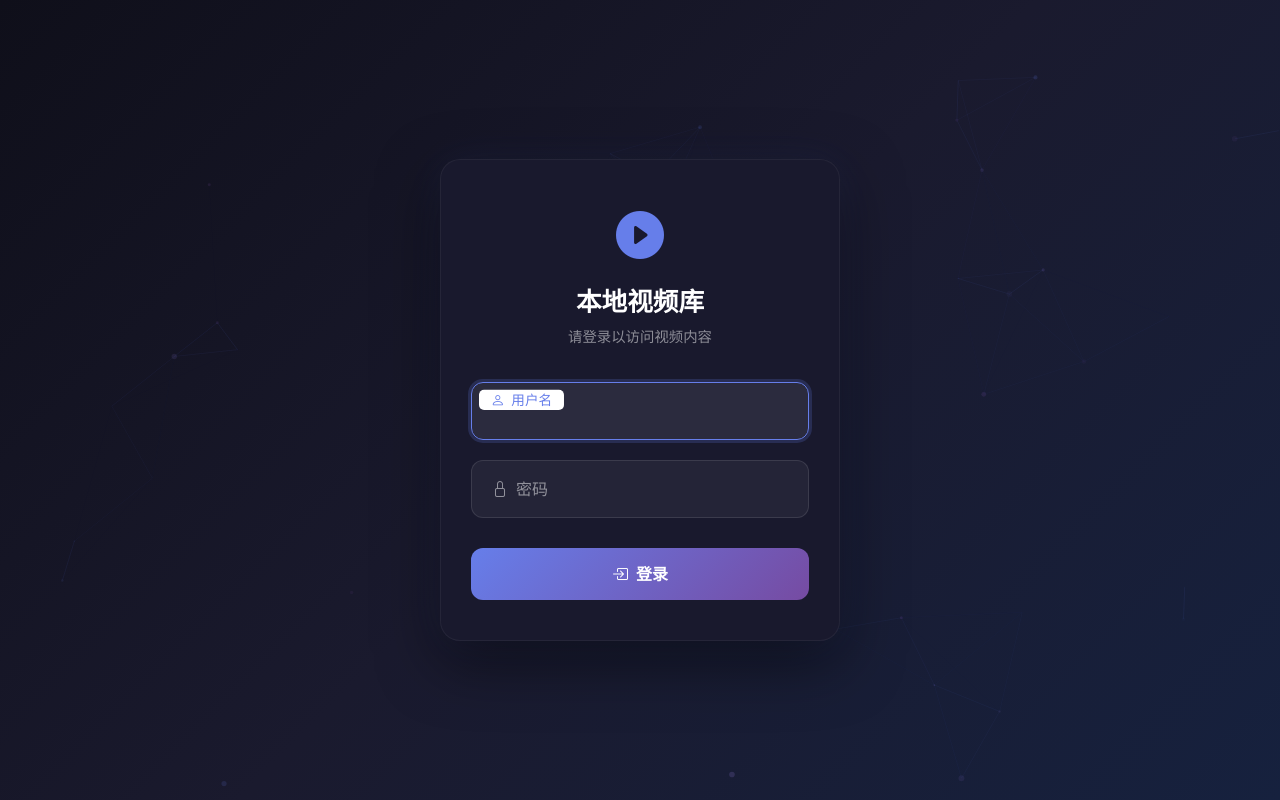
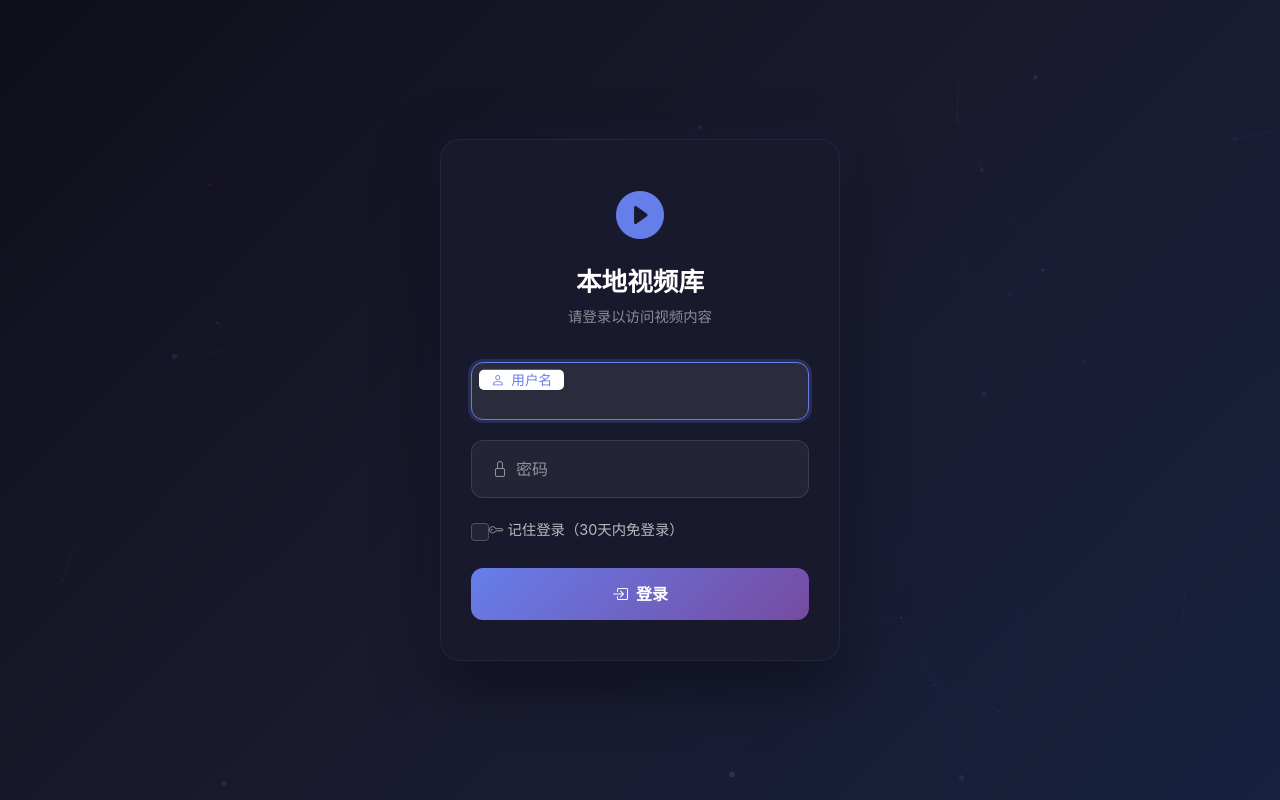
Before and after one commit to Shadowwhcz/Videos-local-server, a FastAPI app: page /login in a window 1280 px wide. Run offline with FastAPI, Linux system fonts and the light colour scheme.

Commit message:
修复session丢失问题并添加"记住登录"功能
问题修复:
1. 多worker模式下session丢失导致翻页跳转登录页
   - 将session存储从内存改为文件存储
   - 每个session保存在独立的pickle文件中
   - 支持跨worker共享session数据

2. 登录页面添加"记住登录"功能
   - 勾选后session有效期30天
   - 不勾选则session有效期7天
   - 使用localStorage保存用户名方便下次登录

技术细节:
- SessionManager支持文件存储，内存缓存+文件持久化
- 每个session包含remember_me字段控制过期时间
- 登录页面添加复选框和相应的CSS样式
- 使用localStorage自动填充上次登录的用户名

```diff
--- a/app.py
+++ b/app.py
@@ -45,6 +45,9 @@ _secret_key = _config.get('auth', 'secret_key', fallback='videoserver-secret-key
 
 # ==================== 服务端 Session 管理 ====================
 # 支持同一账号多设备登录，每个设备有独立的 session
+# 使用文件存储，支持多worker模式
+
+# SESSION_STORAGE_DIR 将在 BASE_DIR 定义后设置
 
 @dataclass
 class UserSession:
@@ -54,29 +57,77 @@ class UserSession:
     created_at: float
     last_active: float
     device_info: str = ""
+    remember_me: bool = False  # 是否记住登录
 
 class SessionManager:
-    """服务端 Session 管理器"""
-
-    def __init__(self, session_expire_hours: int = 24 * 7):  # 默认7天过期
-        self.sessions: Dict[str, UserSession] = {}  # session_id -> UserSession
-        self.user_sessions: Dict[str, List[str]] = {}  # username -> [session_id1, session_id2, ...]
+    """服务端 Session 管理器（文件存储，支持多worker）"""
+
+    def __init__(self, session_expire_hours: int = 24 * 7, remember_days: int = 30, storage_dir: Path = None):
+        self.sessions: Dict[str, UserSession] = {}  # 内存缓存
+        self.user_sessions: Dict[str, List[str]] = {}  # 内存缓存
         self.lock = threading.RLock()
         self.expire_hours = session_expire_hours
-
-    def create_session(self, username: str, device_info: str = "") -> str:
+        self.remember_hours = remember_days * 24  # 记住登录30天
+        self._storage_dir = storage_dir  # 延迟初始化
+
+    @property
+    def storage_dir(self) -> Path:
+        """获取存储目录（延迟初始化）"""
+        if self._storage_dir is None:
+            # 使用默认路径
+            self._storage_dir = Path(__file__).resolve().parent / "sessions"
+        if not self._storage_dir.exists():
+            self._storage_dir.mkdir(parents=True, exist_ok=True)
+        return self._storage_dir
+
+    def _get_session_file(self, session_id: str) -> Path:
+        """获取session文件路径"""
+        return self.storage_dir / f"{session_id}.session"
+
+    def _load_session(self, session_id: str) -> Optional[UserSession]:
+        """从文件加载session"""
+        try:
+            file_path = self._get_session_file(session_id)
+            if file_path.exists():
+                with open(file_path, 'rb') as f:
+                    return pickle.load(f)
+        except Exception as e:
+            print(f"加载session文件失败: {e}")
+        return None
+
+    def _save_session(self, session: UserSession):
+        """保存session到文件"""
+        try:
+            file_path = self._get_session_file(session.session_id)
+            with open(file_path, 'wb') as f:
+                pickle.dump(session, f)
+        except Exception as e:
+            print(f"保存session文件失败: {e}")
+
+    def _delete_session_file(self, session_id: str):
+        """删除session文件"""
+        try:
+            file_path = self._get_session_file(session_id)
+            if file_path.exists():
+                file_path.unlink()
+        except Exception as e:
+            print(f"删除session文件失败: {e}")
+
+    def create_session(self, username: str, device_info: str = "", remember_me: bool = False) -> str:
         """创建新会话，返回 session_id"""
         session_id = secrets.token_urlsafe(32)
         now = time.time()
 
+        session = UserSession(
+            session_id=session_id,
+            username=username,
+            created_at=now,
+            last_active=now,
+            device_info=device_info,
+            remember_me=remember_me
+        )
+
         with self.lock:
-            session = UserSession(
-                session_id=session_id,
-                username=username,
-                created_at=now,
-                last_active=now,
-                device_info=device_info
-            )
             self.sessions[session_id] = session
 
             # 添加到用户的会话列表
@@ -84,19 +135,41 @@ class SessionManager:
                 self.user_sessions[username] = []
             self.user_sessions[username].append(session_id)
 
+        # 保存到文件
+        self._save_session(session)
+
         return session_id
 
     def get_session(self, session_id: str) -> Optional[UserSession]:
         """获取会话信息"""
         with self.lock:
             session = self.sessions.get(session_id)
+
+            # 如果内存中没有，尝试从文件加载
+            if not session:
+                session = self._load_session(session_id)
+                if session:
+                    self.sessions[session_id] = session
+                    # 重建用户会话索引
+                    if session.username not in self.user_sessions:
+                        self.user_sessions[session.username] = []
+                    if session_id not in self.user_sessions[session.username]:
+                        self.user_sessions[session.username].append(session_id)
+
             if session:
+                # 根据remember_me决定过期时间
+                expire_hours = self.remember_hours if session.remember_me else self.expire_hours
+
                 # 检查是否过期
-                if time.time() - session.last_active > self.expire_hours * 3600:
+                if time.time() - session.last_active > expire_hours * 3600:
                     self.delete_session(session_id)
                     return None
-                # 更新最后活跃时间
-                session.last_active = time.time()
+
+                # 更新最后活跃时间（每隔5分钟更新一次，减少IO）
+                if time.time() - session.last_active > 300:
+                    session.last_active = time.time()
+                    self._save_session(session)
+
             return session
 
     def delete_session(self, session_id: str):
@@ -113,6 +186,9 @@ class SessionManager:
                     except ValueError:
                         pass
 
+        # 删除文件
+        self._delete_session_file(session_id)
+
     def delete_user_sessions(self, username: str):
         """删除用户的所有会话（登出所有设备）"""
         with self.lock:
@@ -120,6 +196,10 @@ class SessionManager:
             for sid in session_ids:
                 self.sessions.pop(sid, None)
 
+        # 删除文件
+        for sid in session_ids:
+            self._delete_session_file(sid)
+
     def get_user_session_count(self, username: str) -> int:
         """获取用户的活跃会话数"""
         with self.lock:
@@ -130,28 +210,49 @@ class SessionManager:
         now = time.time()
         expired = []
 
-        with self.lock:
-            for session_id, session in list(self.sessions.items()):
-                if now - session.last_active > self.expire_hours * 3600:
-                    expired.append(session_id)
+        # 扫描文件目录
+        try:
+            for file_path in self.storage_dir.glob("*.session"):
+                try:
+                    with open(file_path, 'rb') as f:
+                        session = pickle.load(f)
+
+                    expire_hours = self.remember_hours if session.remember_me else self.expire_hours
+                    if now - session.last_active > expire_hours * 3600:
+                        expired.append(session.session_id)
+                except:
+                    # 损坏的文件直接删除
+                    expired.append(file_path.stem)
+        except Exception as e:
+            print(f"扫描session文件失败: {e}")
 
         for sid in expired:
             self.delete_session(sid)
 
-# 全局 Session 管理器
-session_manager = SessionManager()
+    def get_expire_seconds(self, remember_me: bool = False) -> int:
+        """获取session过期时间（秒）"""
+        hours = self.remember_hours if remember_me else self.expire_hours
+        return int(hours * 3600)
+
+# 全局 Session 管理器（将在 BASE_DIR 定义后初始化）
+session_manager = None
 
 # 添加 Session 中间件（仅用于存储 session_id）
+# max_age 设置为30天（记住登录的最长时间），实际过期由 SessionManager 控制
 app.add_middleware(
     SessionMiddleware,
     secret_key=_secret_key,
     session_cookie="video_session_id",
-    max_age=60 * 60 * 24 * 7,  # 7天
+    max_age=60 * 60 * 24 * 30,  # 30天（记住登录的最大时长）
     same_site="lax",  # 允许跨站请求但有限制
 )
 
 # 获取项目根目录
 BASE_DIR = Path(__file__).resolve().parent
+
+# 初始化全局 Session 管理器
+SESSION_STORAGE_DIR = BASE_DIR / "sessions"
+session_manager = SessionManager(storage_dir=SESSION_STORAGE_DIR)
 
 
 def get_video_id(video_path: str) -> str:
@@ -961,22 +1062,28 @@ async def login_page(request: Request):
 async def login(
     request: Request,
     username: str = Form(...),
-    password: str = Form(...)
+    password: str = Form(...),
+    remember: str = Form(default="")  # 记住我复选框
 ):
     """处理登录"""
+    remember_me = remember == "on"  # 复选框选中时值为 "on"
+
     if username == video_server.auth_username and password == video_server.auth_password:
         # 获取设备信息（User-Agent）
         device_info = request.headers.get("user-agent", "Unknown")[:200]
 
-        # 创建服务端会话
-        session_id = session_manager.create_session(username, device_info)
+        # 创建服务端会话（传入remember_me参数）
+        session_id = session_manager.create_session(username, device_info, remember_me)
 
         # 在 cookie 中只存储 session_id
         request.session["session_id"] = session_id
 
-        print(f"✅ 用户 {username} 登录成功，当前活跃会话数: {session_manager.get_user_session_count(username)}")
-
-        return RedirectResponse(url="/", status_code=302)
+        expire_desc = "30天" if remember_me else "7天"
+        print(f"✅ 用户 {username} 登录成功（记住我: {remember_me}，有效期: {expire_desc}），当前活跃会话数: {session_manager.get_user_session_count(username)}")
+
+        # 创建响应并设置cookie
+        response = RedirectResponse(url="/", status_code=302)
+        return response
 
     print(f"❌ 登录失败: 用户名={username}")
     return templates.TemplateResponse(
--- a/templates/login.html
+++ b/templates/login.html
@@ -147,6 +147,41 @@
             margin-right: 8px;
         }
 
+        /* 记住我复选框样式 */
+        .form-check {
+            display: flex;
+            align-items: center;
+        }
+
+        .form-check-input {
+            width: 18px;
+            height: 18px;
+            background: rgba(255, 255, 255, 0.05);
+            border: 1px solid rgba(255, 255, 255, 0.2);
+            border-radius: 4px;
+            cursor: pointer;
+        }
+
+        .form-check-input:checked {
+            background: linear-gradient(135deg, #667eea 0%, #764ba2 100%);
+            border-color: #667eea;
+        }
+
+        .form-check-input:focus {
+            box-shadow: 0 0 0 3px rgba(102, 126, 234, 0.2);
+        }
+
+        .form-check-label {
+            color: rgba(255, 255, 255, 0.7);
+            font-size: 0.9rem;
+            cursor: pointer;
+            user-select: none;
+        }
+
+        .form-check-label i {
+            opacity: 0.7;
+        }
+
         /* Particles background */
         #particles-js {
             position: fixed;
@@ -189,7 +224,7 @@
             </div>
             {% endif %}
 
-            <form method="POST" action="/login">
+            <form method="POST" action="/login" id="loginForm">
                 <div class="form-floating position-relative">
                     <input type="text" class="form-control" id="username" name="username"
                            placeholder="用户名" required autofocus autocomplete="username">
@@ -200,6 +235,13 @@
                     <input type="password" class="form-control" id="password" name="password"
                            placeholder="密码" required autocomplete="current-password">
                     <label for="password"><i class="bi bi-lock me-2"></i>密码</label>
+                </div>
+
+                <div class="form-check mb-3">
+                    <input class="form-check-input" type="checkbox" id="remember" name="remember">
+                    <label class="form-check-label" for="remember">
+                        <i class="bi bi-key me-1"></i>记住登录（30天内免登录）
+                    </label>
                 </div>
 
                 <button type="submit" class="btn-login">
@@ -215,6 +257,38 @@
     <script src="https://cdn.jsdelivr.net/npm/particles.js@2.0.0/particles.min.js"></script>
     <script>
     document.addEventListener('DOMContentLoaded', function() {
+        // 从localStorage恢复保存的用户名
+        const savedUsername = localStorage.getItem('video_server_username');
+        const savedRemember = localStorage.getItem('video_server_remember');
+        const usernameInput = document.getElementById('username');
+        const rememberCheckbox = document.getElementById('remember');
+
+        if (savedUsername) {
+            usernameInput.value = savedUsername;
+        }
+
+        if (savedRemember === 'true') {
+            rememberCheckbox.checked = true;
+        }
+
+        // 登录表单提交时保存用户名
+        const loginForm = document.getElementById('loginForm');
+        if (loginForm) {
+            loginForm.addEventListener('submit', function() {
+                const username = usernameInput.value;
+                const remember = rememberCheckbox.checked;
+
+                // 无论是否勾选"记住登录"，都保存用户名方便下次输入
+                if (username) {
+                    localStorage.setItem('video_server_username', username);
+                }
+
+                // 保存"记住登录"状态
+                localStorage.setItem('video_server_remember', remember.toString());
+            });
+        }
+
+        // 粒子背景
         if (typeof particlesJS !== 'undefined') {
             particlesJS('particles-js', {
                 particles: {
```
Also changed, not shown: 1 other file.
